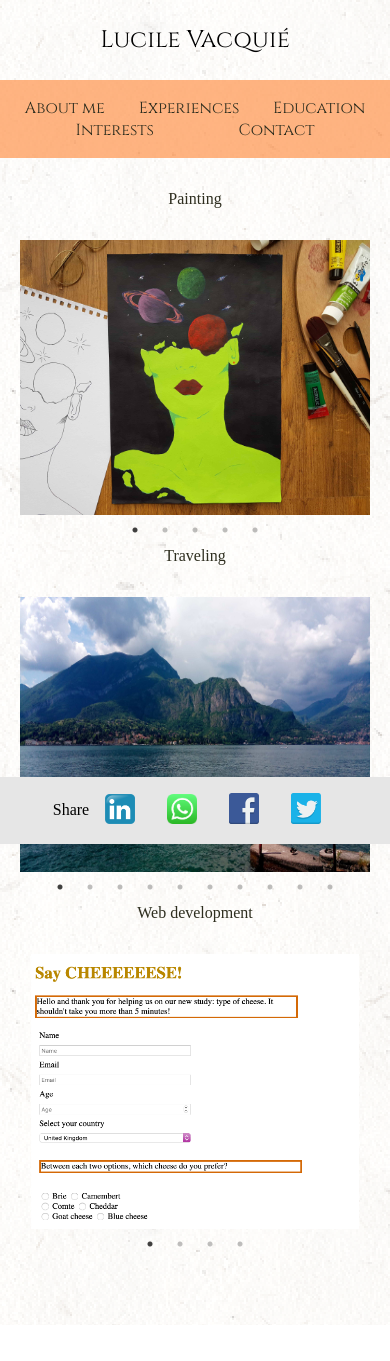
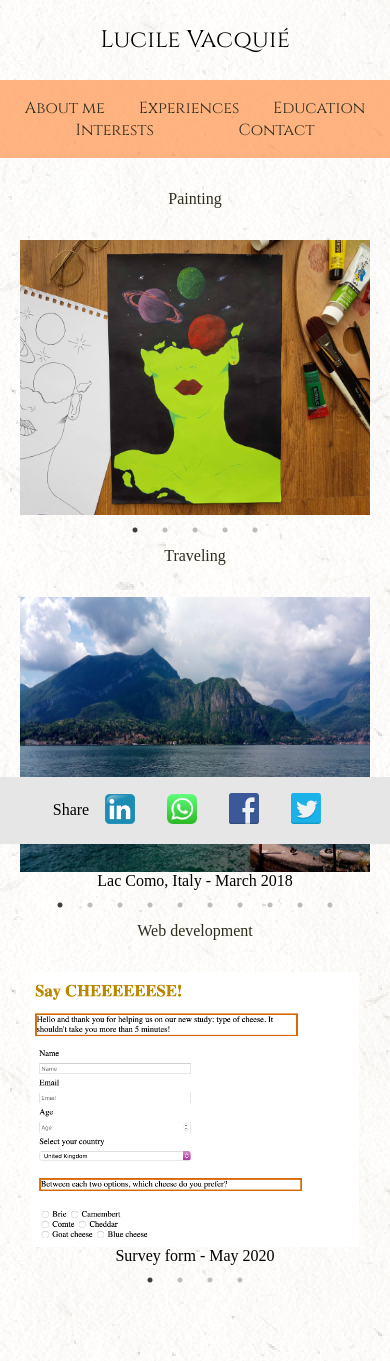
Before and after one commit to lucilevacquie/ReactWebsite, a React (Create React App) app: page /interests in a window 390 px wide. Before the commit the page ends 1325 px from the top, so only its background shows below. Built offline with nearby package versions, Linux system fonts and the light colour scheme; a web font is replaced by a local one.

Commit message:
slick label mobile

```diff
--- a/src/components/carousel/carousel.scss
+++ b/src/components/carousel/carousel.scss
@@ -58,7 +58,6 @@
     font-size: 20px;
   }
   .slick-slide {
-    max-height: 300px;
     width: auto;
   }
   .slick-slide-image {
@@ -71,7 +70,6 @@
     display: none;
   }
   .slick-slide {
-    max-height: 275px;
     width: auto;
   }
   .slick-slide-image {
```
